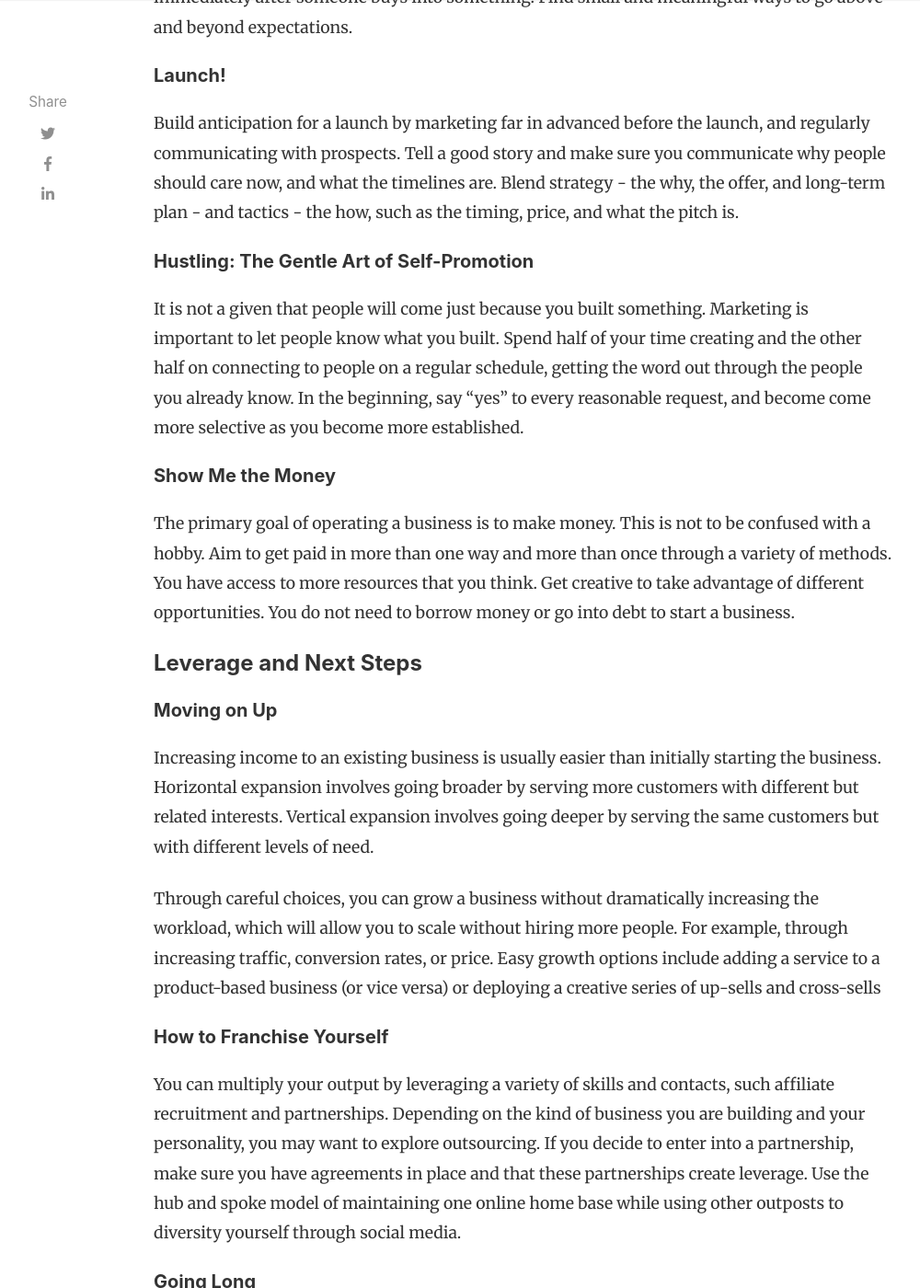
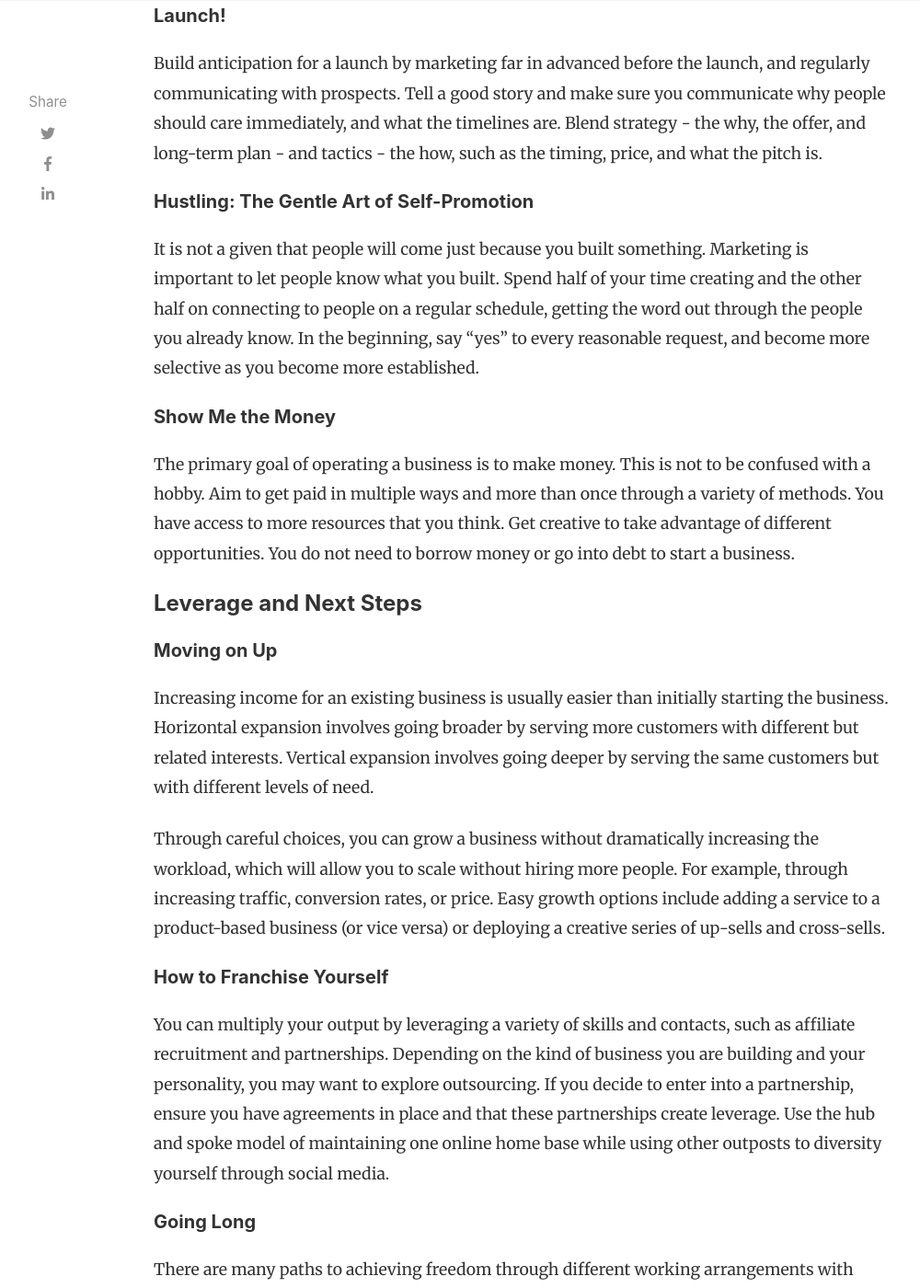
Before and after one commit to LeNPaul/hungry-minds, a Jekyll site: the page built from _posts/2021-03-18-the-100-startup-chris-guillebeau-book-summary.md, in a window 1280 px wide and 1400 px high, scrolled down 3141 px. Shown: the whole window at 92% size, without its empty margins (118-1118 px from the left). Built offline with Jekyll 4.4.1, drawn with Linux system fonts in a browser that asks for light colours; nearby versions of some CDN libraries; comment, search, counter and statistics services are not loaded; some of the changed text lies outside the part shown.

Commit message:
Publish blog post

```diff
--- a/_posts/2021-03-18-the-100-startup-chris-guillebeau-book-summary.md
+++ b/_posts/2021-03-18-the-100-startup-chris-guillebeau-book-summary.md
@@ -20,13 +20,13 @@
 
 > Passion or skill + usefulness = success
 
-Everyone has the skills they need to become an entrepreneur - they just need to know where to look. Many projects start with related skills - i.e. you do not need the skills that will be directly used in the project. To start a business, you need three things: a product or service, a group of people willing to pay for it, and a way to get paid. You do not need a lot of money to start. Strive for convergence: the intersection between your passion and what others care about.
+Everyone has the skills they need to become an entrepreneur - they just need to know where to look. Many projects start with related skills as opposed to directly requiring certain skills. To start a business, you need three things: a product or service, a group of people willing to pay for it, and a way to get paid. You do not need a lot of money to start. Strive for convergence: the intersection between your passion and what others care about.
 
 ##### Give Them the Fish
 
 Instead of trying to teach people how to fish, give them the fish instead. Provide value by helping people and providing something desirable and of worth, created through exchange or effort. Give people what they really want, and not what you think they should have.
 
-Market core benefits that relate more to emotional needs than physical ones, instead of a list of features. People want more of some things, such as time and less of other things, such as stress. Focus on what can be added or taken away to improve someone's life.
+Market core benefits that relate more to emotional needs than physical ones. Don't just market a list of features. People want more of some things, such as time and less of other things, such as stress. Focus on what can be added or taken away to improve someone's life.
 
 ##### Follow Your Passion... Maybe
 
@@ -60,34 +60,34 @@
 
 ##### Launch!
 
-Build anticipation for a launch by marketing far in advanced before the launch, and regularly communicating with prospects. Tell a good story and make sure you communicate why people should care now, and what the timelines are. Blend strategy - the why, the offer, and long-term plan - and tactics - the how, such as the timing, price, and what the pitch is.
+Build anticipation for a launch by marketing far in advanced before the launch, and regularly communicating with prospects. Tell a good story and make sure you communicate why people should care immediately, and what the timelines are. Blend strategy - the why, the offer, and long-term plan - and tactics - the how, such as the timing, price, and what the pitch is.
 
 ##### Hustling: The Gentle Art of Self-Promotion
 
-It is not a given that people will come just because you built something. Marketing is important to let people know what you built. Spend half of your time creating and the other half on connecting to people on a regular schedule, getting the word out through the people you already know. In the beginning, say "yes" to every reasonable request, and become come more selective as you become more established.
+It is not a given that people will come just because you built something. Marketing is important to let people know what you built. Spend half of your time creating and the other half on connecting to people on a regular schedule, getting the word out through the people you already know. In the beginning, say "yes" to every reasonable request, and become more selective as you become more established.
 
 ##### Show Me the Money
 
-The primary goal of operating a business is to make money. This is not to be confused with a hobby. Aim to get paid in more than one way and more than once through a variety of methods. You have access to more resources that you think. Get creative to take advantage of different opportunities. You do not need to borrow money or go into debt to start a business.
+The primary goal of operating a business is to make money. This is not to be confused with a hobby. Aim to get paid in multiple ways and more than once through a variety of methods. You have access to more resources that you think. Get creative to take advantage of different opportunities. You do not need to borrow money or go into debt to start a business.
 
 #### Leverage and Next Steps
 
 ##### Moving on Up
 
-Increasing income to an existing business is usually easier than initially starting the business. Horizontal expansion involves going broader by serving more customers with different but related interests. Vertical expansion involves going deeper by serving the same customers but with different levels of need.
+Increasing income for an existing business is usually easier than initially starting the business. Horizontal expansion involves going broader by serving more customers with different but related interests. Vertical expansion involves going deeper by serving the same customers but with different levels of need.
 
-Through careful choices, you can grow a business without dramatically increasing the workload, which will allow you to scale without hiring more people. For example, through increasing traffic, conversion rates, or price. Easy growth options include adding a service to a product-based business (or vice versa) or deploying a creative series of up-sells and cross-sells
+Through careful choices, you can grow a business without dramatically increasing the workload, which will allow you to scale without hiring more people. For example, through increasing traffic, conversion rates, or price. Easy growth options include adding a service to a product-based business (or vice versa) or deploying a creative series of up-sells and cross-sells.
 
 ##### How to Franchise Yourself
 
-You can multiply your output by leveraging a variety of skills and contacts, such affiliate recruitment and partnerships. Depending on the kind of business you are building and your personality, you may want to explore outsourcing. If you decide to enter into a partnership, make sure you have agreements in place and that these partnerships create leverage. Use the hub and spoke model of maintaining one online home base while using other outposts to diversity yourself through social media.
+You can multiply your output by leveraging a variety of skills and contacts, such as affiliate recruitment and partnerships. Depending on the kind of business you are building and your personality, you may want to explore outsourcing. If you decide to enter into a partnership, ensure you have agreements in place and that these partnerships create leverage. Use the hub and spoke model of maintaining one online home base while using other outposts to diversity yourself through social media.
 
 ##### Going Long
 
 There are many paths to achieving freedom through different working arrangements with your business. You can pursue growth, decide to stay small, or do a combination of both. This all depends on what kind of freedom you would like to achieve.
 
-Aim for a scalable business that is teachable and valuable. Build teams and reducing owner dependency. Work on your business by focusing on tasks related to improvement, instead of just putting out fires. Regularly monitor 1 - 2 key metrics that are the lifeblood of your business on a monthly basis.
+Aim for a scalable business that is teachable and valuable. Build teams and reduce owner dependency. Work on your business by focusing on tasks related to improvement, instead of just putting out fires. Regularly monitor on a monthly basis a few key metrics that are the lifeblood of your business.
 
 ##### But What if I Fail?
 
-The biggest battle is usually with our own fears. However, we are in control of this. Don't wait for permission or advice to start - just do it and take a big leap. Celebrate your successes and reflect on these when times are hard. Don't waste your time living someone else's life.
+The biggest battle is usually with our own fears. However, we are in control of this. Do not wait for permission or advice to start - just do it and take a big leap. Celebrate your successes and reflect on them when times are hard. Do not waste your time living someone else's life.
```
Also changed, not shown: other parts of _posts/2021-03-18-the-100-startup-chris-guillebeau-book-summary.md (+3 -3 lines).
